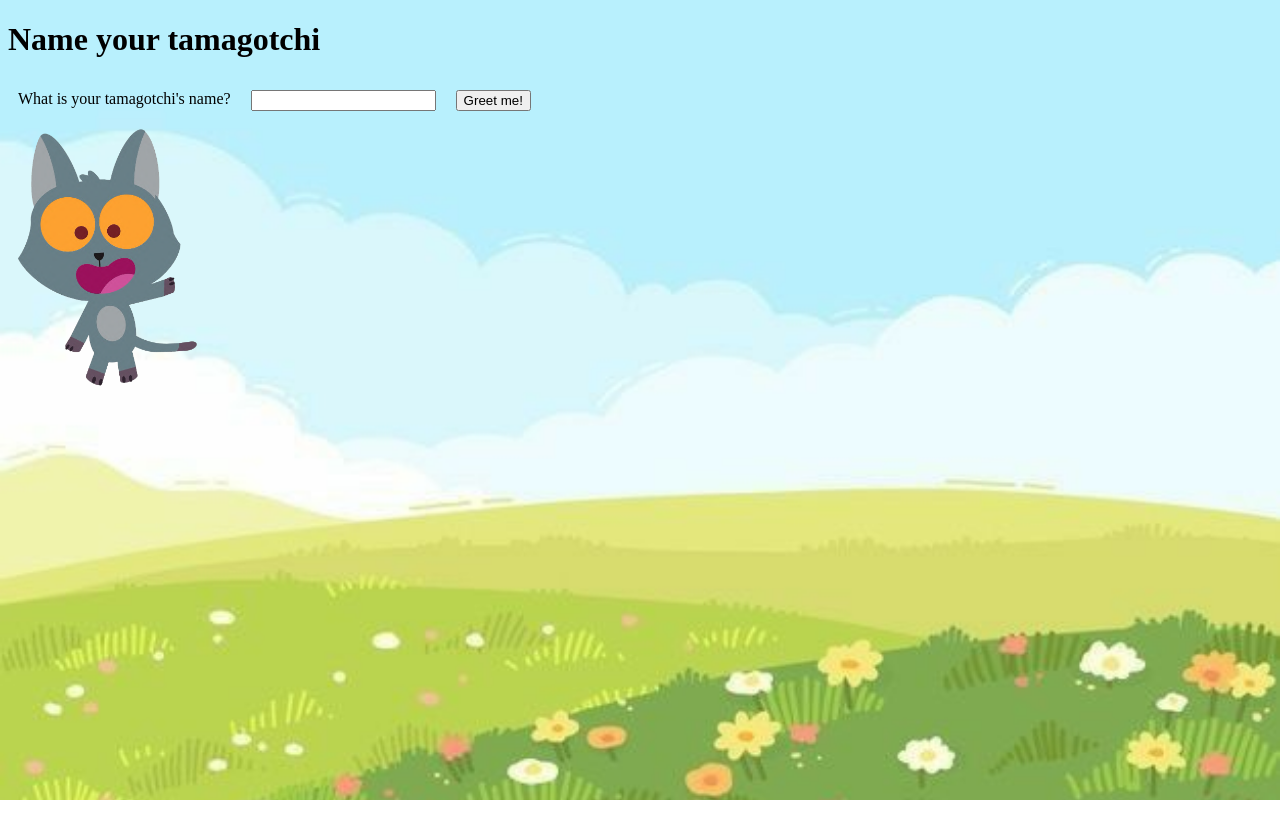
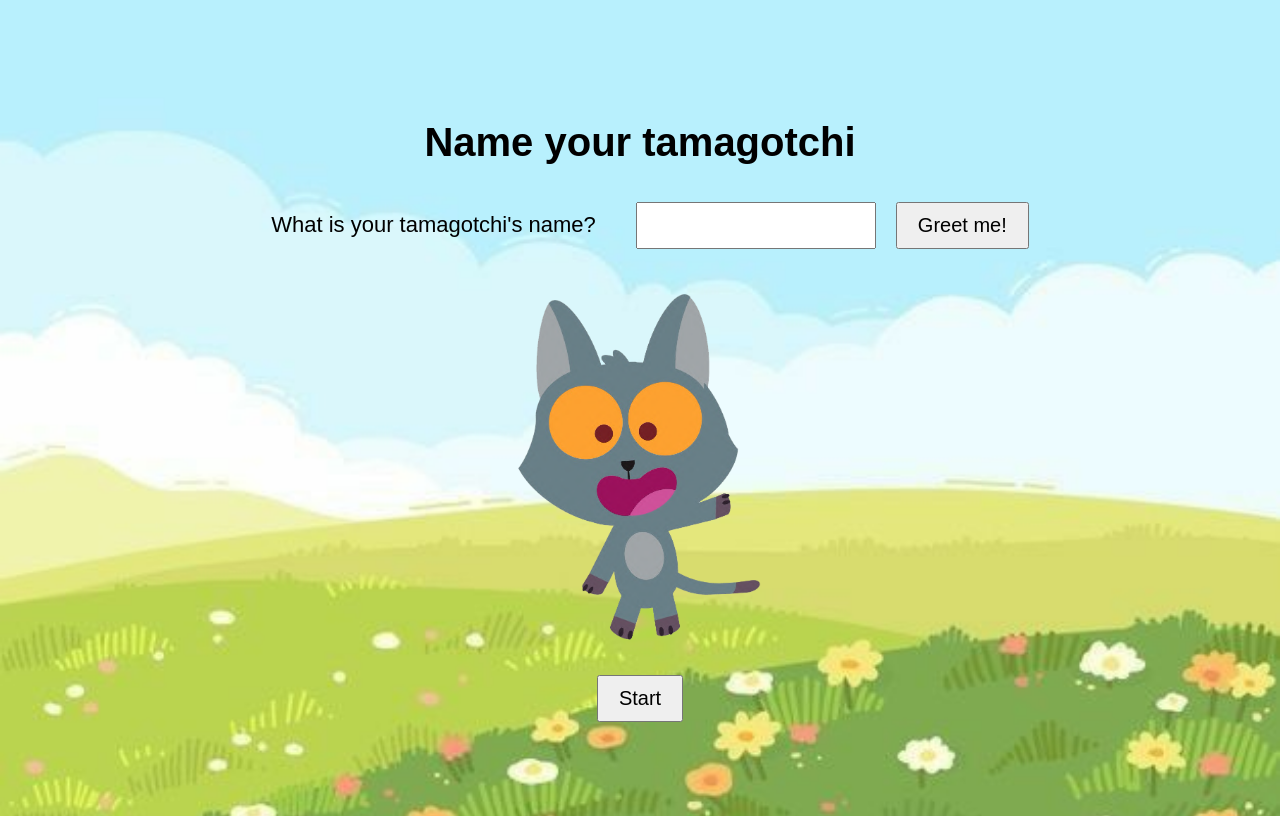
Before and after one commit to Nimmedemuijnck/Tamagotchi, a plain HTML site: page index.html in a window 1280 px wide. Drawn offline with Linux system fonts and the light colour scheme.

Commit message:
startknop

```diff
--- a/css/style.css
+++ b/css/style.css
@@ -6,10 +6,47 @@ body {
     background-image: url("../images/flowerfield.jpg");
     background-repeat: no-repeat;
     background-size: cover;
+    display: flex;
+    justify-content: center;
+    align-items: center;
+    min-height: 100vh;
+    font-family: Arial, sans-serif;
 }
 
-img {
-    width: 200px;
+.container {
+    text-align: center;
+    max-width: 800px;
+    margin: 0 auto;
+}
+
+.container h1 {
+    font-size: 40px;
+}
+
+.container h2 {
+    font-size: 28px;
+}
+
+.container img {
+    width: 270px;
+    margin-top: 0px;
+}
+
+.container label {
+    font-size: 22px;
+    padding: 10px 20px;
+    margin: 10px;
+}
+
+.container input {
+    font-size: 18px;
+    margin: 10px;
+}
+
+.container button {
+    font-size: 20px;
+    padding: 10px 20px;
+    margin: 10px;
 }
 
 label, input, button {
@@ -19,3 +56,8 @@ label, input, button {
 .naamGeven {
     display: flex;
 }
+
+#startButton {
+    display: block;
+    margin: 20px auto 0 auto; /* Zorgt ervoor dat de startknop in het midden onder de afbeelding wordt geplaatst */
+}
--- a/index.html
+++ b/index.html
@@ -8,15 +8,17 @@
     <title>Document</title>
 </head>
 <body>
-    <h1>Name your tamagotchi </h1>
-    <div class="naamGeven">
-        <Label for="nameInput">What is your tamagotchi's name?</label>
-        <input type="text" name="nameInput" id="nameInput"/>
-        <button id="button">Greet me!</button>
+    <div class="container">
+        <h1 id="main-title">Name your tamagotchi</h1>
+        <div class="naamGeven">
+            <label for="nameInput">What is your tamagotchi's name?</label>
+            <input type="text" name="nameInput" id="nameInput"/>
+            <button id="button">Greet me!</button>
+        </div>
+
+        <h2></h2>
+        <img id="kat_happy" src="images/kat_happy.png" alt="kat_happy">
+        <button id="startButton">Start</button>
     </div>
-
-
-    <img id="kat_happy" src="images/kat_happy.png" alt="kat_happy">
-    <h2></h2>
 </body>
-<!--</html>
+</html>
--- a/tamagotchi-Javascript/tamagotchi.js
+++ b/tamagotchi-Javascript/tamagotchi.js
@@ -25,6 +25,10 @@ function logInput() {
 }
 
 button.addEventListener("click", logInput);
+
+
+const startButton = document.getElementById("startButton");
+button.addEventListener("click", );
 
 
 /*function showHint() {
```
Also changed, not shown: 1 other file.
